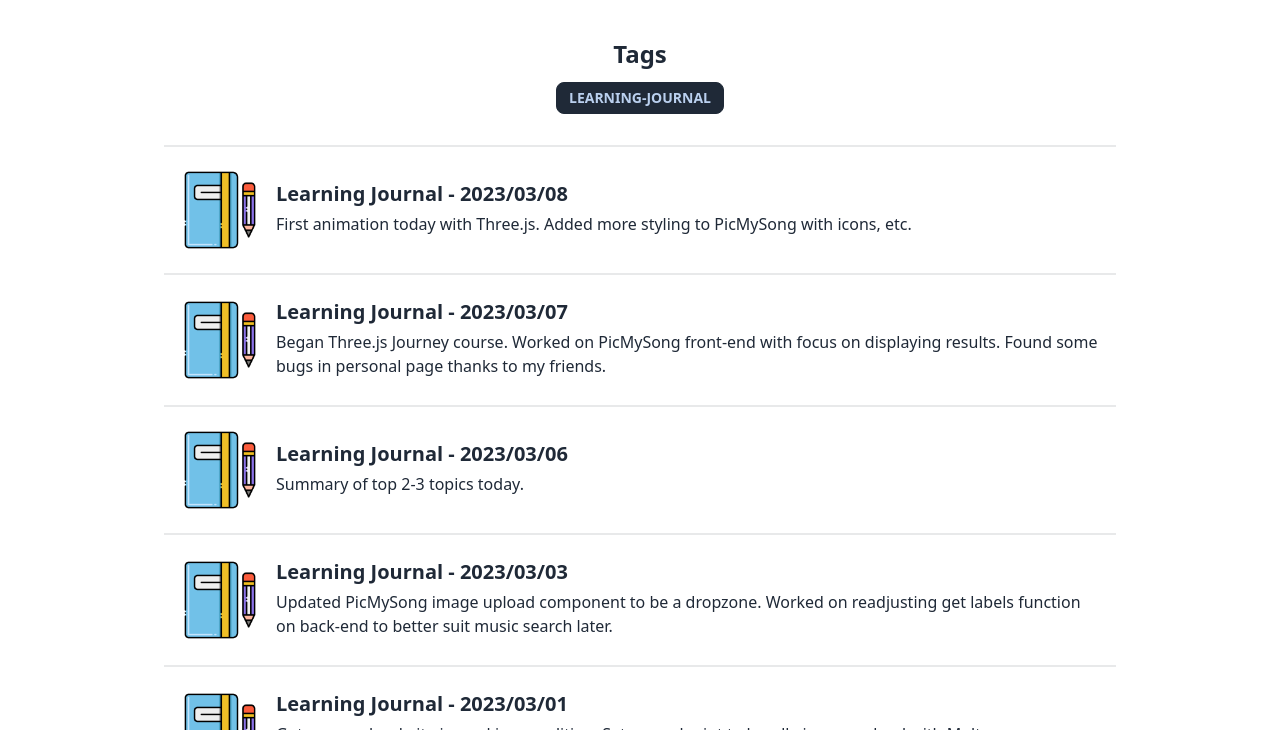
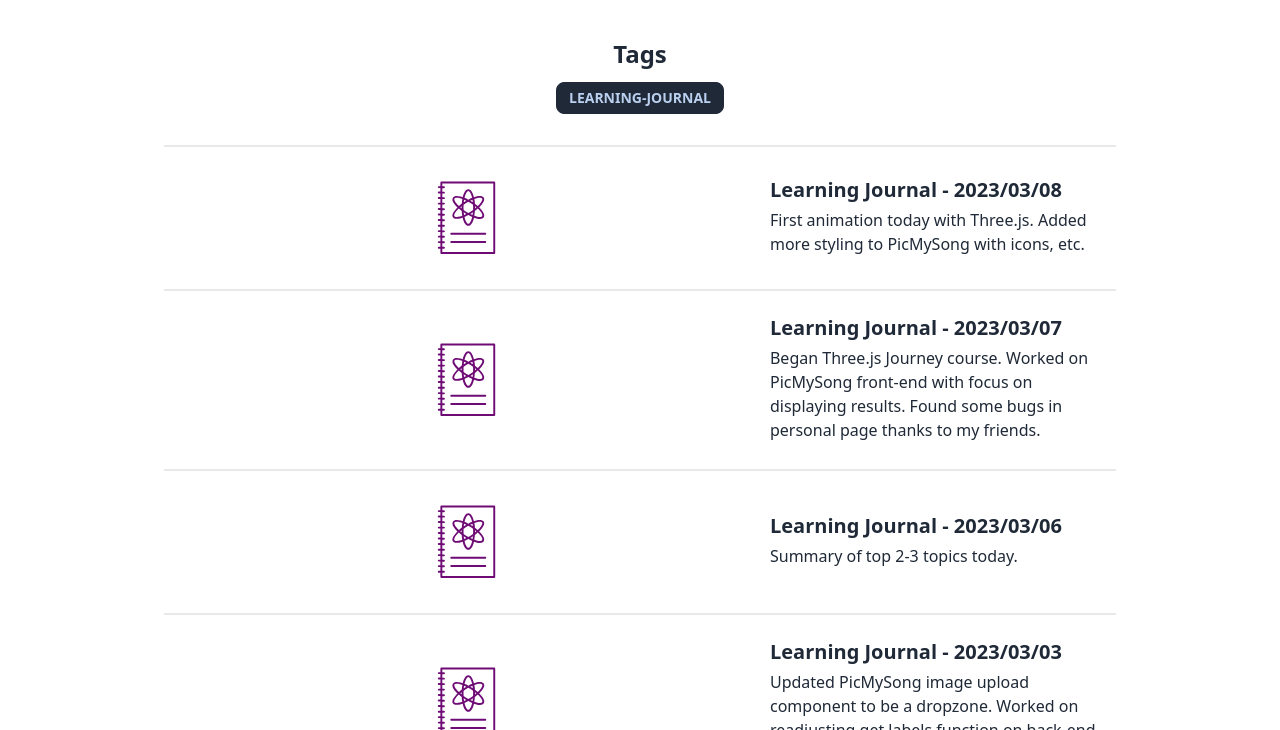
Before and after one commit to kennywlino/blog, an Astro site: page /blog in a window 1280 px wide. Shown: the part 70-800 px from the top of the page. Built offline with nearby package versions, Linux system fonts and the light colour scheme; Astro itself is replaced by a stand-in of ours.

Commit message:
Added astro-icon library to handle SVG icons. Changed notebook icon.

```diff
--- a/package.json
+++ b/package.json
@@ -18,6 +18,7 @@
     "@astrojs/tailwind": "^3.0.0",
     "@tinacms/cli": "^1.2.2",
     "astro": "^2.0.0",
+    "astro-icon": "^0.8.0",
     "daisyui": "^2.27.0",
     "dayjs": "^1.11.7",
     "tinacms": "^1.2.2"
--- a/src/components/HorizontalCard.astro
+++ b/src/components/HorizontalCard.astro
@@ -1,11 +1,22 @@
 ---
+import { Icon } from 'astro-icon';
+import path from "path";
+
 const { title, img, desc, url, badge, tags, target = '_blank' } = Astro.props;
+
+let imgName;
+let imgType;
+if (img) {
+  imgName = path.parse(img).name;
+  imgType = path.parse(img).ext;
+}
 ---
 
 <div class="rounded-lg bg-base-100 hover:shadow-xl transition ease-in-out hover:scale-[102%]">
   <a href={url} target={target}>
     <div class="hero-content flex-col md:flex-row">
-      {img && <img src={img} alt={title} class="max-h-20 rounded-lg" />}
+      {imgType !== '.svg' && <img src={img} alt={title} class="max-h-20 rounded-lg" />}
+      {imgType === '.svg' && <Icon name={imgName} class="fill-primary max-h-24" />}
       <div class="grow w-full">
         <h1 class="text-xl font-bold">
           {title}
--- a/src/content/blog/learning-journal/learning-journal-2023-02-17.md
+++ b/src/content/blog/learning-journal/learning-journal-2023-02-17.md
@@ -5,7 +5,7 @@ description: >-
   with Astro. Attempted to start using TypeScript but ran into a lot of initial
   type errors.
 pubDate: '2023-02-17T08:00:00.000Z'
-heroImage: "/assets/notebook.png"
+heroImage: "/src/icons/notebook.svg"
 tags:
   - learning-journal
 ---
--- a/src/content/blog/learning-journal/learning-journal-2023-02-20.md
+++ b/src/content/blog/learning-journal/learning-journal-2023-02-20.md
@@ -5,7 +5,7 @@ description: >-
   of stories for behavioral interviews, questions for future interviews and list
   of companies I'm targeting.
 pubDate: '2023-02-20T08:00:00.000Z'
-heroImage: "/assets/notebook.png"
+heroImage: "/src/icons/notebook.svg"
 tags:
   - learning-journal
 ---
--- a/src/content/blog/learning-journal/learning-journal-2023-02-21.md
+++ b/src/content/blog/learning-journal/learning-journal-2023-02-21.md
@@ -4,7 +4,7 @@ description: >-
   Finally got the AWS Rekognition API set-up and working. Learned about Multer,
   an express middleware for handling files.
 pubDate: '2023-02-21T08:00:00.000Z'
-heroImage: "/assets/notebook.png"
+heroImage: "/src/icons/notebook.svg"
 tags:
   - learning-journal
 ---
--- a/src/content/blog/learning-journal/learning-journal-2023-02-22-2023-02-23.md
+++ b/src/content/blog/learning-journal/learning-journal-2023-02-22-2023-02-23.md
@@ -4,7 +4,7 @@ description: >-
   Experimented with and finally picked an Astro theme for a base to my personal
   page. Found a cool article with list of top React / JS packages.
 pubDate: '2023-02-23T08:00:00.000Z'
-heroImage: "/assets/notebook.png"
+heroImage: "/src/icons/notebook.svg"
 tags:
   - learning-journal
 ---
--- a/src/content/blog/learning-journal/learning-journal-2023-02-27.md
+++ b/src/content/blog/learning-journal/learning-journal-2023-02-27.md
@@ -2,7 +2,7 @@
 title: Learning Journal - 2023/02/27
 description: Summary of top 2-3 topics today.
 pubDate: '2023-02-27T08:00:00.000Z'
-heroImage: "/assets/notebook.png"
+heroImage: "/src/icons/notebook.svg"
 tags:
   - learning-journal
 ---
--- a/src/content/blog/learning-journal/learning-journal-2023-02-28.md
+++ b/src/content/blog/learning-journal/learning-journal-2023-02-28.md
@@ -4,7 +4,7 @@ description: >-
   Spent time trying to implement TinaCMS' contextual editing. Found a bug with
   saving files via Tina editor so switched gears.
 pubDate: '2023-02-28T08:00:00.000Z'
-heroImage: "/assets/notebook.png"
+heroImage: "/src/icons/notebook.svg"
 tags:
   - learning-journal
 ---
--- a/src/content/blog/learning-journal/learning-journal-2023-03-01.md
+++ b/src/content/blog/learning-journal/learning-journal-2023-03-01.md
@@ -4,7 +4,7 @@ description: >-
   Got personal website in working condition. Set-up endpoint to handle image
   upload with Multer on PicMySong back-end.
 pubDate: '2023-03-01T08:00:00.000Z'
-heroImage: "/assets/notebook.png"
+heroImage: "/src/icons/notebook.svg"
 tags:
   - learning-journal
 ---
--- a/src/content/blog/learning-journal/learning-journal-2023-03-03.md
+++ b/src/content/blog/learning-journal/learning-journal-2023-03-03.md
@@ -4,7 +4,7 @@ description: >-
   Updated PicMySong image upload component to be a dropzone. Worked on
   readjusting get labels function on back-end to better suit music search later.
 pubDate: '2023-03-03T08:00:00.000Z'
-heroImage: "/assets/notebook.png"
+heroImage: "/src/icons/notebook.svg"
 tags:
   - learning-journal
 ---
--- a/src/content/blog/learning-journal/learning-journal-2023-03-06.md
+++ b/src/content/blog/learning-journal/learning-journal-2023-03-06.md
@@ -2,7 +2,7 @@
 title: Learning Journal - 2023/03/06
 description: Summary of top 2-3 topics today.
 pubDate: '2023-03-06T08:00:00.000Z'
-heroImage: "/assets/notebook.png"
+heroImage: "/src/icons/notebook.svg"
 tags:
   - learning-journal
 ---
--- a/src/content/blog/learning-journal/learning-journal-2023-03-07.md
+++ b/src/content/blog/learning-journal/learning-journal-2023-03-07.md
@@ -4,7 +4,7 @@ description: >-
   Began Three.js Journey course. Worked on PicMySong front-end with focus on
   displaying results. Found some bugs in personal page thanks to my friends.
 pubDate: '2023-03-07T08:00:00.000Z'
-heroImage: "/assets/notebook.png"
+heroImage: "/src/icons/notebook.svg"
 tags:
   - learning-journal
 ---
--- a/src/content/blog/learning-journal/learning-journal-2023-03-08.md
+++ b/src/content/blog/learning-journal/learning-journal-2023-03-08.md
@@ -4,7 +4,7 @@ description: >-
   First animation today with Three.js. Added more styling to PicMySong with
   icons, etc.
 pubDate: '2023-03-08T08:00:00.000Z'
-heroImage: "/assets/notebook.png"
+heroImage: "/src/icons/notebook.svg"
 tags:
   - learning-journal
 ---
--- a/src/layouts/PostLayout.astro
+++ b/src/layouts/PostLayout.astro
@@ -1,14 +1,22 @@
 ---
+import { Icon } from 'astro-icon';
 import { BlogSchema } from "../content/config";
 import BaseLayout from "./BaseLayout.astro";
 import dayjs from "dayjs";
 import localizedFormat from "dayjs/plugin/localizedFormat";
+import path from "path";
 
 export interface Props extends BlogSchema {}
 
 const { title, description, pubDate, updatedDate, heroImage } = Astro.props;
 dayjs.extend(localizedFormat);
 const displayDate = dayjs(pubDate).format("ll");
+let heroImageName;
+let heroImageType;
+if (heroImage) {
+  heroImageName = path.parse(heroImage).name;
+  heroImageType = path.parse(heroImage).ext;
+}
 ---
 
 <BaseLayout title={title} description={description} image={heroImage}>
@@ -19,7 +27,8 @@ const displayDate = dayjs(pubDate).format("ll");
           <h1 class="title my-2 text-4xl font-bold">{title}</h1>
           {pubDate && <time>{displayDate}</time>}
         </div>
-        {heroImage && <img id="hero-image" src={heroImage} alt={title} class="w-24" />}
+        {heroImageType !== '.svg' && <img id="hero-image" src={heroImage} alt={title} class="w-24" />}
+        {heroImageType === '.svg' && <Icon name={heroImageName} class="max-h-32 fill-primary" />}
       </div>
       {
         updatedDate && (
```
Also changed, not shown: public/assets/milad-fakurian-3iFOosUelfk-unsplash.jpeg (deleted), public/assets/milad-fakurian-58Z17lnVS4U-unsplash.jpeg (deleted), public/assets/notebook.png (deleted), src/icons/notebook.svg (added), 1 other file.
